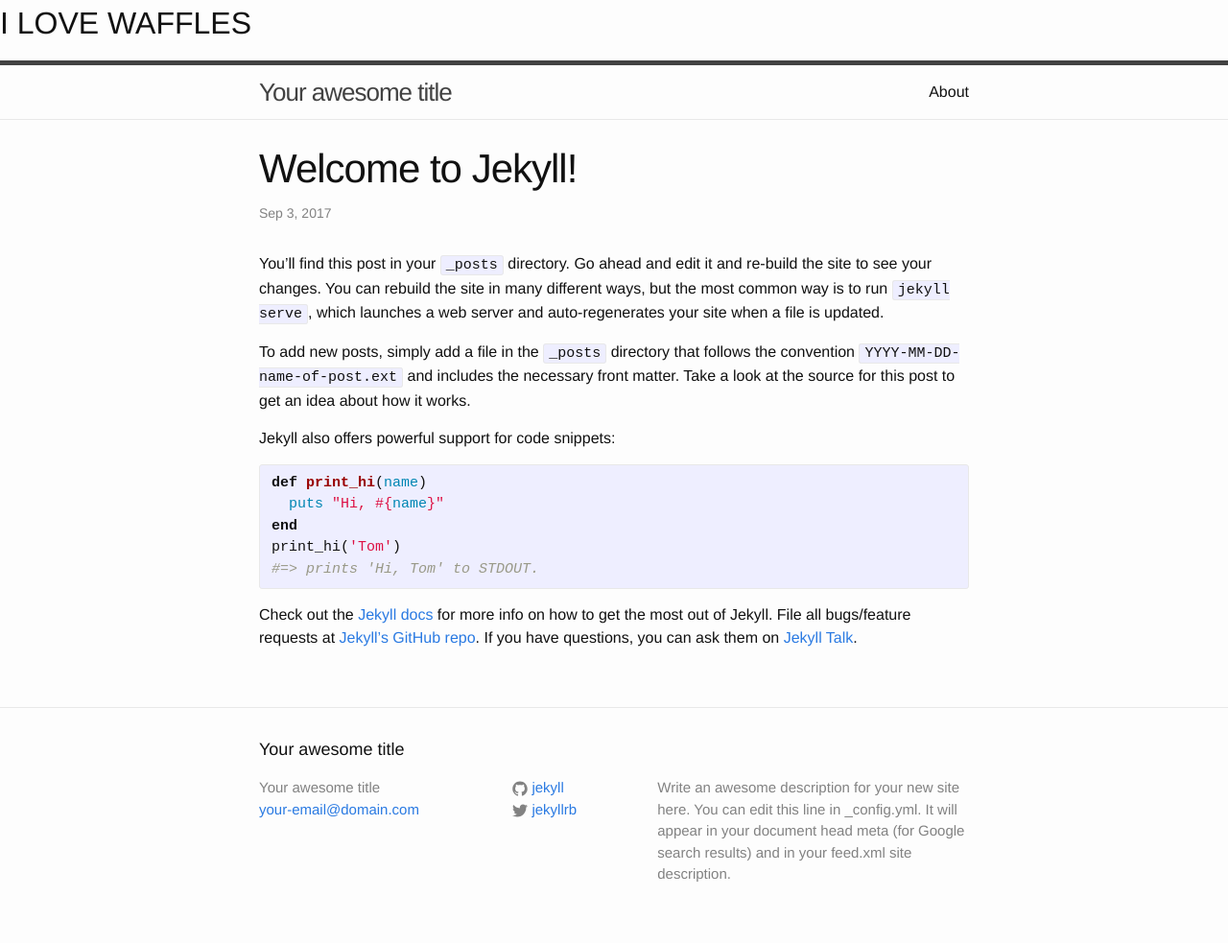
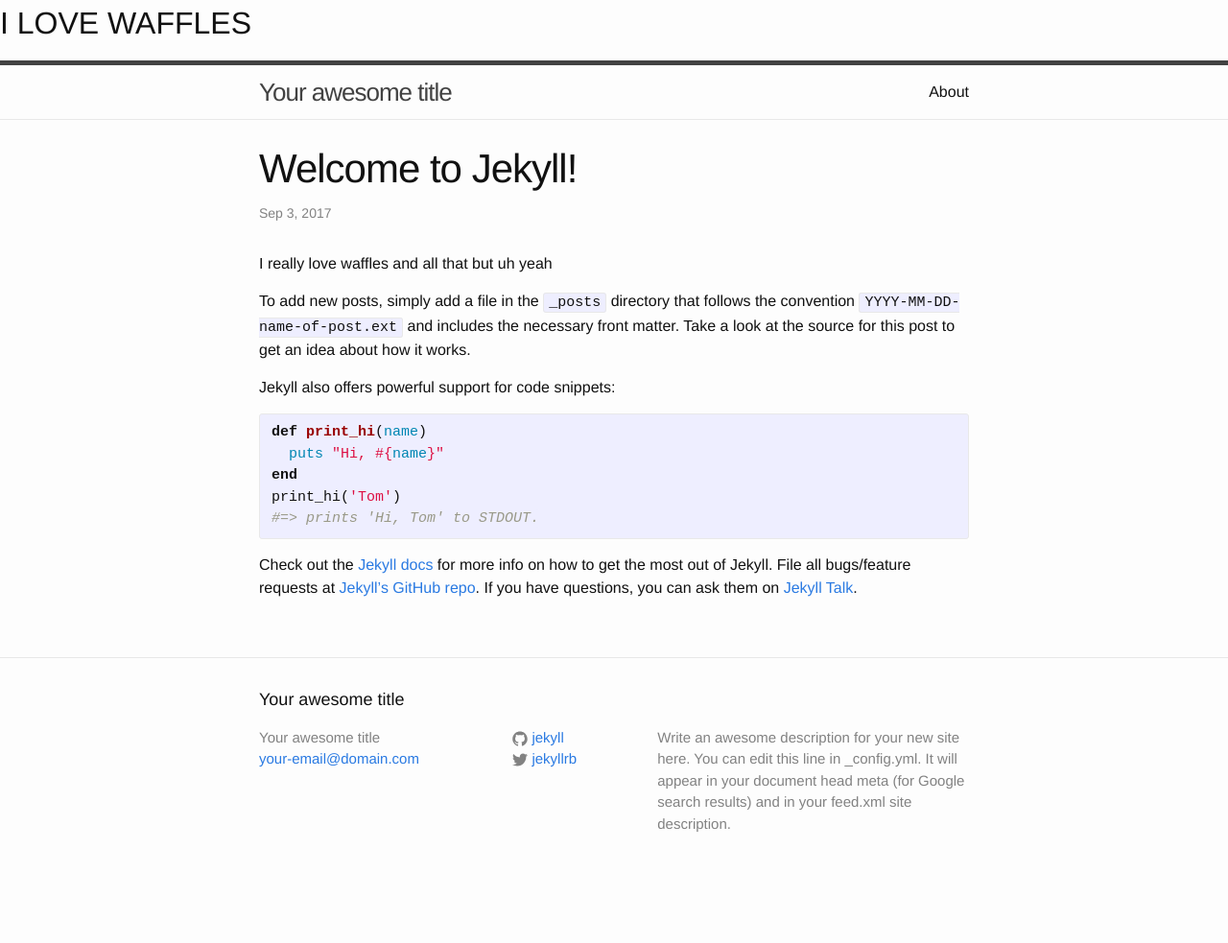
Before and after one commit to CoolCarl33/CoolCarl33.github.io, a Jekyll site: the page built from _posts/2017-09-03-welcome-to-jekyll.markdown, in a window 1280 px wide. Shown: the whole page at 96% size. Built offline with Jekyll 4.4.1, drawn with Linux system fonts in a browser that asks for light colours; after the commit the page ends 930 px from its top, so only the background shows below that.

Commit message:
Update 2017-09-03-welcome-to-jekyll.markdown

```diff
--- a/_posts/2017-09-03-welcome-to-jekyll.markdown
+++ b/_posts/2017-09-03-welcome-to-jekyll.markdown
@@ -4,7 +4,7 @@ title:  "Welcome to Jekyll!"
 date:   2017-09-03 18:40:52 +0000
 categories: jekyll update
 ---
-You’ll find this post in your `_posts` directory. Go ahead and edit it and re-build the site to see your changes. You can rebuild the site in many different ways, but the most common way is to run `jekyll serve`, which launches a web server and auto-regenerates your site when a file is updated.
+I really love waffles and all that but uh yeah
 
 To add new posts, simply add a file in the `_posts` directory that follows the convention `YYYY-MM-DD-name-of-post.ext` and includes the necessary front matter. Take a look at the source for this post to get an idea about how it works.
 
```
